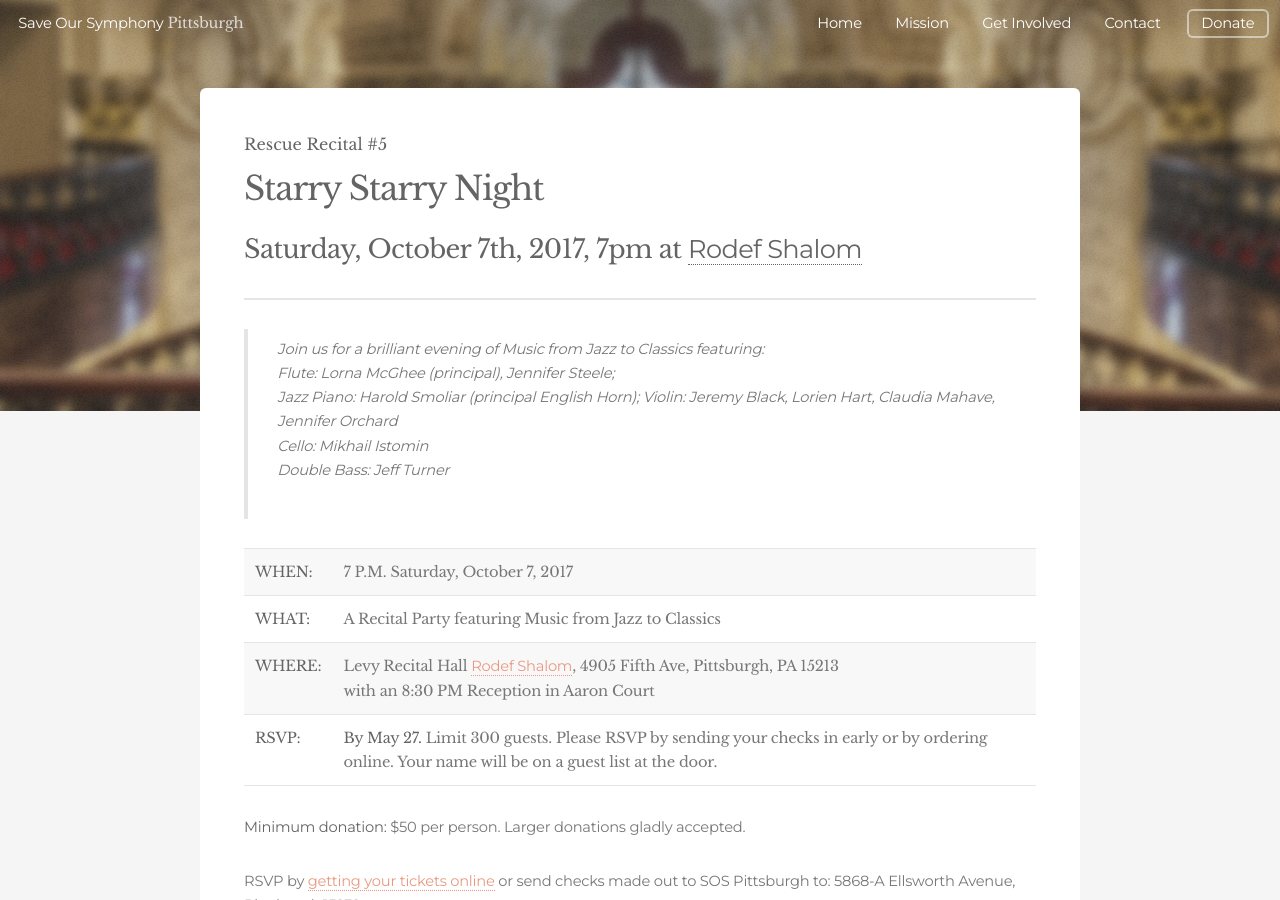
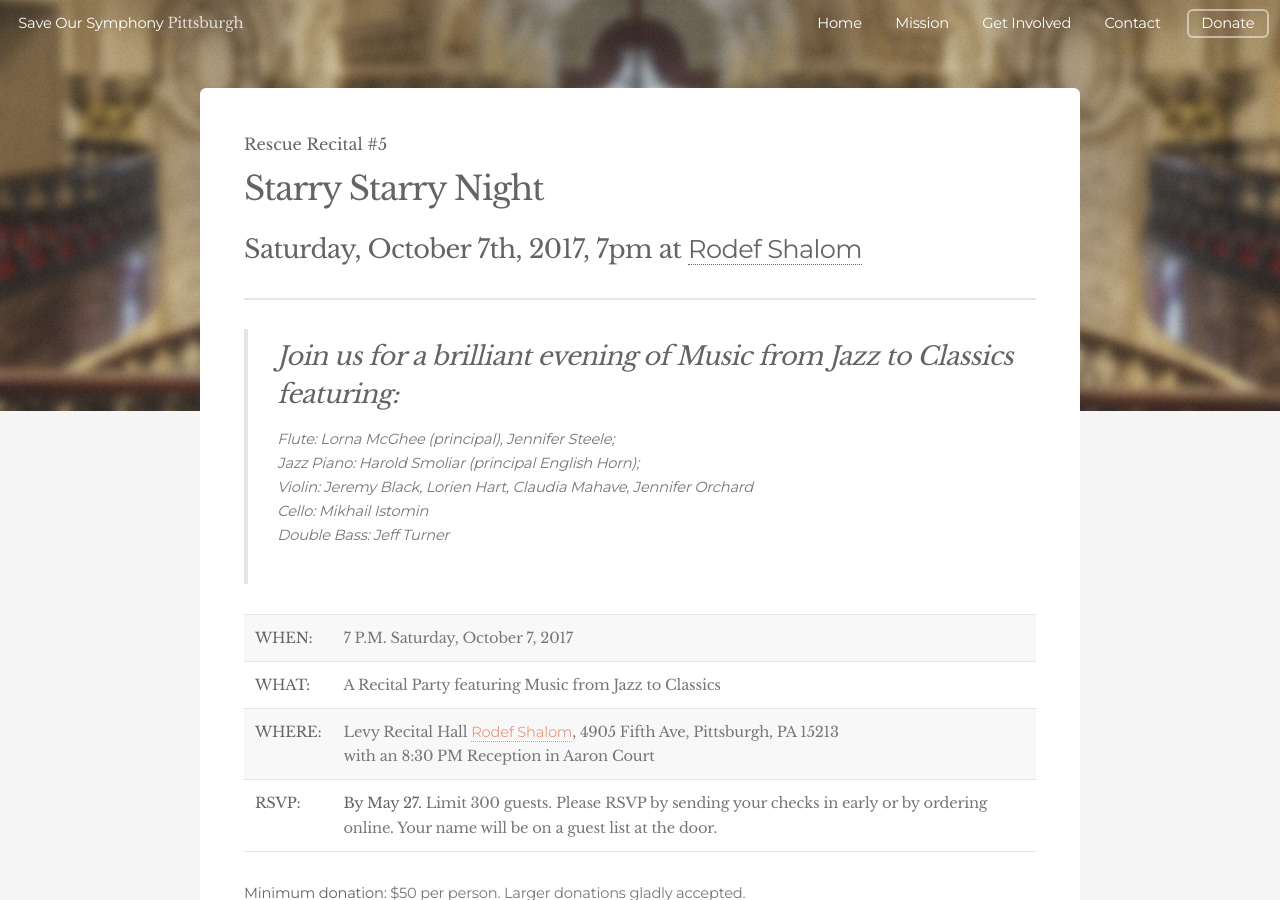
Before and after one commit to daraghbyrne/sospittsburgh, a Jekyll site: the page built from _posts/events/2017-10-07-starry-starry-night.markdown, in a window 1280 px wide and 900 px high. Built offline with Jekyll 4.4.1, drawn with Linux system fonts in a browser that asks for light colours.

Commit message:
corrected

```diff
--- a/_posts/events/2017-10-07-starry-starry-night.markdown
+++ b/_posts/events/2017-10-07-starry-starry-night.markdown
@@ -13,9 +13,10 @@ description: "A Recital Party at Rodef Shalom on October 7th with our Stars: The
 
 ---
 
-> Join us for a brilliant evening of Music from Jazz to Classics featuring:<br/>
-> _Flute:_ Lorna McGhee (principal), Jennifer Steele; <br/>
-> _Jazz Piano:_ Harold Smoliar (principal English Horn); Violin: Jeremy Black, Lorien Hart, Claudia Mahave, Jennifer Orchard <br/>
+> ### Join us for a brilliant evening of Music from Jazz to Classics featuring:<br/>
+> _Flute:_ Lorna McGhee (_principal_), Jennifer Steele; <br/>
+> _Jazz Piano:_ Harold Smoliar (_principal English Horn_); <br/>
+> _Violin:_ Jeremy Black, Lorien Hart, Claudia Mahave, Jennifer Orchard <br/>
 > _Cello:_ Mikhail Istomin <br/>
 > _Double Bass:_  Jeff Turner<br/>
 
```
